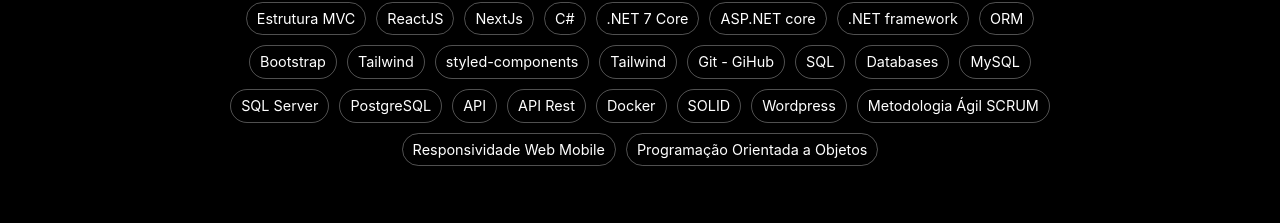
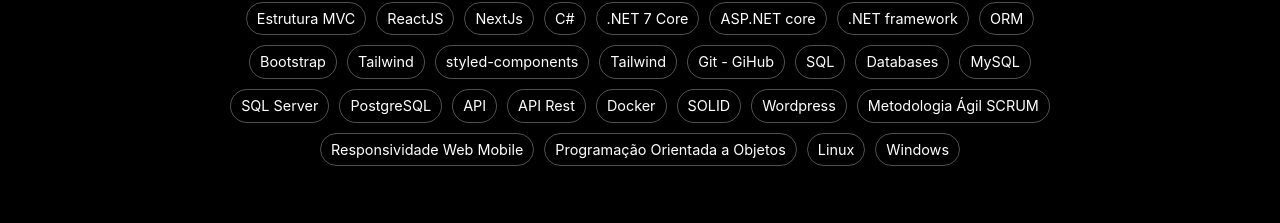
Before and after one commit to robson-magalhaes/portfolio, a React (Vite) app: page / in a window 1280 px wide. Shown: the part 1667-1890 px from the top of the page. Built offline with nearby package versions, Linux system fonts and the light colour scheme.

Commit message:
adicionando skills

```diff
--- a/src/data/Skills.js
+++ b/src/data/Skills.js
@@ -30,5 +30,5 @@
     'HTML5', 'CSS3', 'JavaScript ES6+','jQuery','TypeScript','PHP','Laravel','CodeIginiter 4','Estrutura MVC','ReactJS','NextJs',
     'C#','.NET 7 Core','ASP.NET core','.NET framework','ORM','Bootstrap','Tailwind','styled-components','Tailwind','Git - GiHub',
     'SQL','Databases','MySQL','SQL Server','PostgreSQL','API','API Rest','Docker','SOLID','Wordpress','Metodologia Ágil SCRUM',
-    'Responsividade Web Mobile','Programação Orientada a Objetos'
+    'Responsividade Web Mobile','Programação Orientada a Objetos','Linux','Windows'
 ];
```
